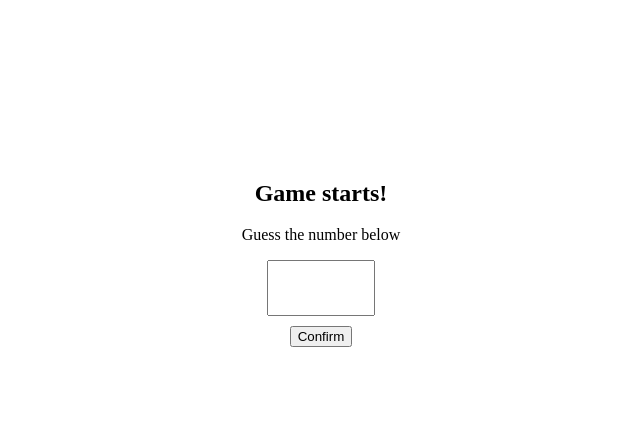
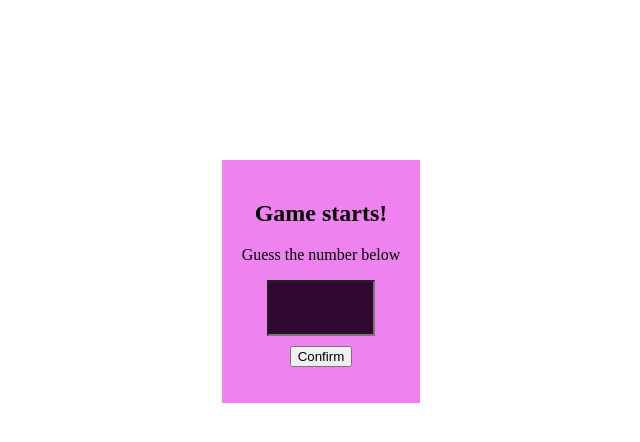
Before and after one commit to arifulnoman/Javascript, a plain HTML site: page Number Guessing Game/index.html in a window 1280 px wide. Shown: the whole page, without its empty margins (319-959 px from the left). Drawn offline with Linux system fonts and the light colour scheme.

Commit message:
Added screenshots folder

```diff
--- a/Number Guessing Game/index.css
+++ b/Number Guessing Game/index.css
@@ -1,5 +1,6 @@
 #number_input
 {
+    background-color: rgb(49, 8, 49);
     height: 50px;
     width: 100px;
     font-size: 50px;
@@ -8,8 +9,10 @@
 }
 #container
 {
+    padding: 20px;
     text-align: center;
     margin: 12%;
+    background-color: violet;
 }
 body
 {
```
Also changed, not shown: Screenshots/Number_Guessing_Game.JPG (added), 3 other files.
